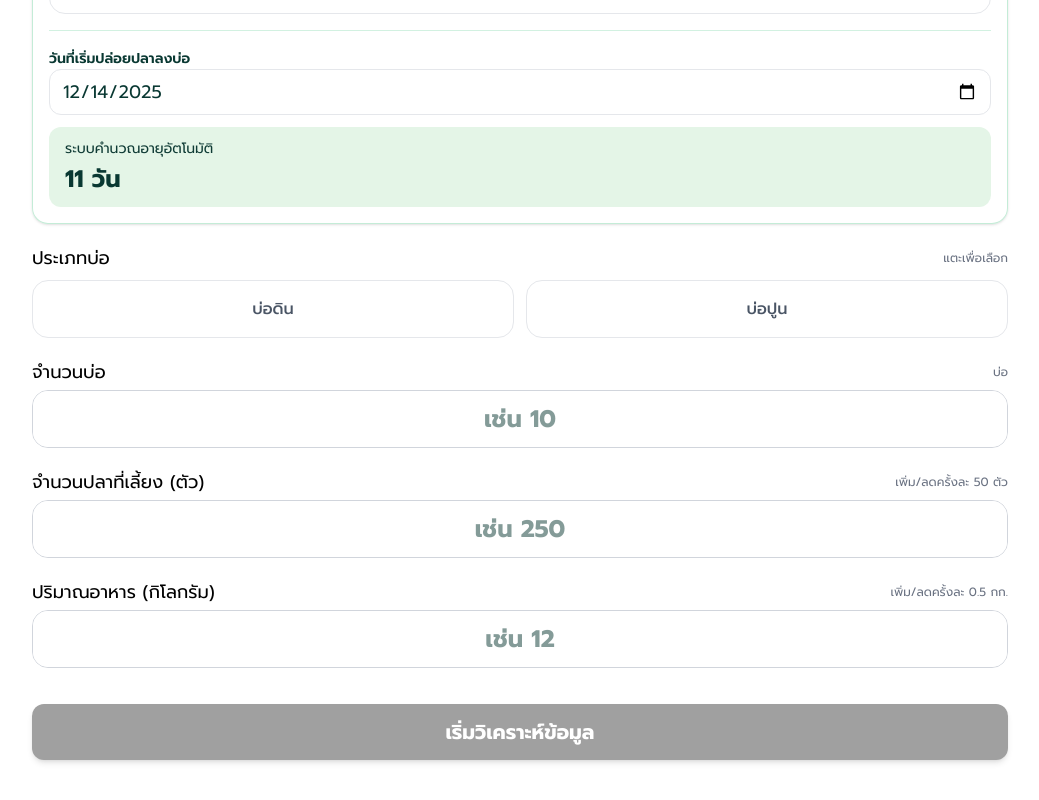
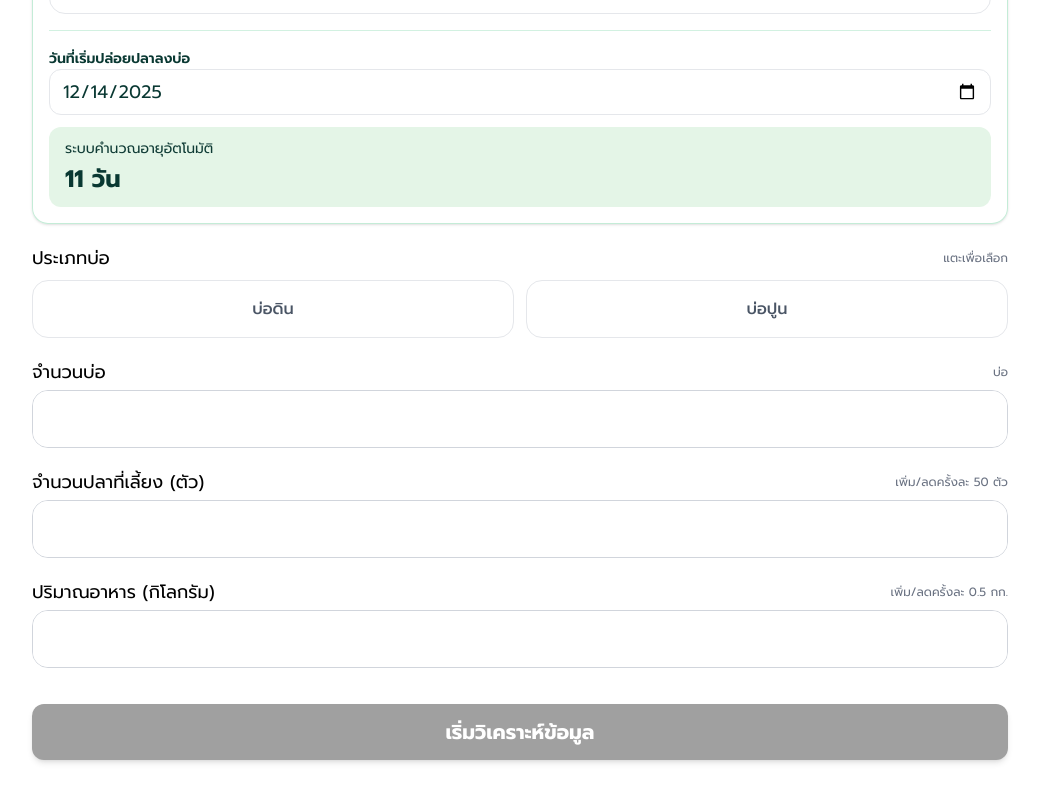
Before and after one commit to koard/DukeFarm-Frontend, a Next.js app: page /large/record-large in a window 1280 px wide. Shown: the part 561-1361 px from the top of the page, without its empty margins (120-1159 px from the left). Built offline with nearby package versions, Linux system fonts and the light colour scheme; no server answers; sample sign-in values are in the browser's storage.

Commit message:
Refactor RecordEntryForm and RegisterFarmerPage: Remove placeholder text for improved clarity and cleaner UI.

```diff
--- a/src/app/profile/page.tsx
+++ b/src/app/profile/page.tsx
@@ -528,7 +528,6 @@ export default function ProfilePage() {
                     value={formData.raiCount}
                     onChange={handleChange}
                     disabled={!isEditing}
-                    placeholder="เช่น 3"
                     className="w-full pr-14 px-4 py-2.5 bg-gray-50 border border-gray-200 rounded-xl focus:outline-none focus:ring-2 focus:ring-[#0F3B35] text-black text-xs placeholder:text-xs placeholder:text-gray-500 disabled:bg-gray-100 disabled:text-gray-600"
                   />
                   <span className="absolute inset-y-0 right-4 flex items-center text-xs font-semibold text-gray-500">ไร่</span>
@@ -542,7 +541,6 @@ export default function ProfilePage() {
                   value={formData.pondCount}
                   onChange={handleChange}
                   disabled={!isEditing}
-                  placeholder="เช่น 12"
                   className="w-full px-4 py-2.5 bg-gray-50 border border-gray-200 rounded-xl focus:outline-none focus:ring-2 focus:ring-[#0F3B35] text-black text-xs placeholder:text-xs placeholder:text-gray-500 disabled:bg-gray-100 disabled:text-gray-600"
                 />
               </div>
--- a/src/app/register-farmer/page.tsx
+++ b/src/app/register-farmer/page.tsx
@@ -395,7 +395,6 @@ export default function RegisterFarmerPage() {
                       name="raiCount"
                       value={formData.raiCount}
                       onChange={handleChange}
-                      placeholder="เช่น 3"
                       className="w-full pr-14 px-4 py-2.5 bg-gray-50 border border-gray-200 rounded-xl focus:outline-none focus:ring-2 focus:ring-[#0F3B35] text-black text-xs placeholder:text-xs placeholder:text-gray-500"
                     />
                     <span className="absolute inset-y-0 right-4 flex items-center text-xs font-semibold text-gray-500">ไร่</span>
--- a/src/components/records/RecordEntryForm.tsx
+++ b/src/components/records/RecordEntryForm.tsx
@@ -796,7 +796,6 @@ export const RecordEntryForm = ({ farmType, backHref }: RecordEntryFormProps) =>
               type="text"
               value={pondCount}
               onChange={(e) => handleNumericInput(e.target.value, setPondCount)}
-              placeholder="เช่น 10"
               className="w-full px-4 py-3 text-center text-2xl font-bold text-[#093832] bg-white focus:outline-none"
             />
           </div>
@@ -812,7 +811,6 @@ export const RecordEntryForm = ({ farmType, backHref }: RecordEntryFormProps) =>
               type="text"
               value={fishCount}
               onChange={(e) => handleNumericInput(e.target.value, setFishCount)}
-              placeholder="เช่น 250"
               className="w-full px-4 py-3 text-center text-2xl font-bold text-[#093832] bg-white focus:outline-none"
             />
           </div>
@@ -828,7 +826,6 @@ export const RecordEntryForm = ({ farmType, backHref }: RecordEntryFormProps) =>
               type="text"
               value={foodAmount}
               onChange={(e) => handleNumericInput(e.target.value, setFoodAmount)}
-              placeholder="เช่น 12"
               className="w-full px-4 py-3 text-center text-2xl font-bold text-[#093832] bg-white focus:outline-none"
             />
           </div>
```
